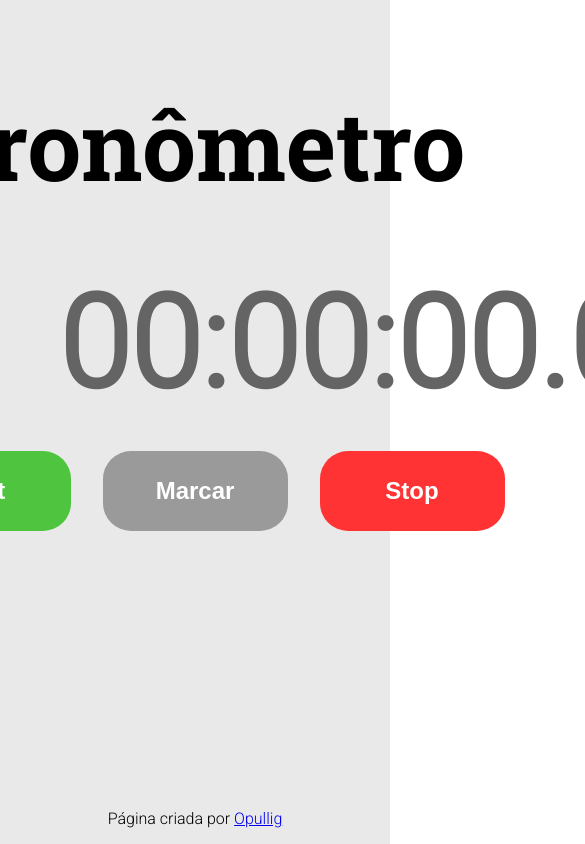
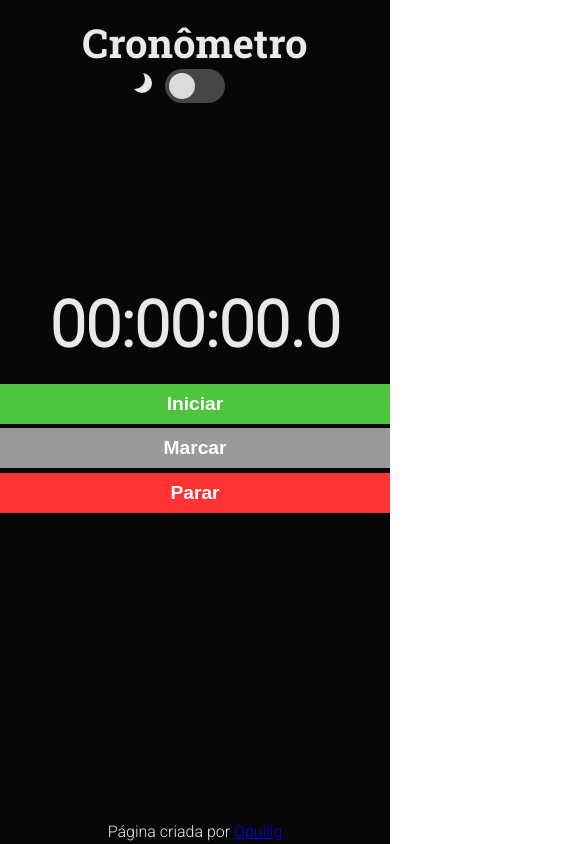
Before and after one commit to opullig/timer, a plain HTML site: page index.html in a window 390 px wide. Shown: the top 844 px of the page, 585 px wide, since content can reach past the window. Drawn offline with Linux system fonts and the light colour scheme.

Commit message:
adicao de modo noturno e mobile

```diff
--- a/css/styles.css
+++ b/css/styles.css
@@ -13,50 +13,46 @@
 
     box-sizing: border-box;
 }
+html, body{ min-height: 100vh;}
 
 body{
     width: 100%;
     height: 100vh;
-
+    min-height: 100vh;
     font-family: var(--text-font);
-
 }
 
 header, main, footer{
     width: 100%;
-
     display: flex;
     flex-direction: column;
     align-items: center;
-
-
 }
 
-header{margin-top: 5em;}
+header{
+  margin-top: 5em;
+  justify-content: center;
+}
 
 header h1{
     font-size: 6em;
     font-family: var(--title-font);
-
+    min-width: 250px;
+    text-align: center;
 }
 
 main{ flex: 1;}
 
 footer{ margin-bottom: 1em; }
 
-
 .container{
+    width: 100%;
     height: 100%;
-
     display: flex;
     flex-direction: column;
     align-items: center;
     justify-content: center;
-
-    background-color: #e9e9e9;
 }
-
-
 
 .timer{
     width: 70%;
@@ -134,7 +130,8 @@ footer{ margin-bottom: 1em; }
     display: grid;
     grid-template-columns: 1fr 1fr 1fr 1fr 1fr;
     gap: 0.5em;
-    height: 200px;
+    width: 90vw;
+    max-height: 200px;
     overflow-y: scroll;
     -ms-overflow-style: none;
     overflow: -moz-scrollbars-none;
@@ -162,3 +159,160 @@ footer{ margin-bottom: 1em; }
     left: 50%;
     transform: translateX(-50%);
 }
+
+/* The switch - the box around the slider */
+.switch {
+    position: relative;
+    display: inline-block;
+    width: 60px;
+    height: 34px;
+  }
+
+  /* Hide default HTML checkbox */
+  .switch input {
+    opacity: 0;
+    width: 0;
+    height: 0;
+  }
+
+  /* The slider */
+  .slider {
+    position: absolute;
+    cursor: pointer;
+    top: 0;
+    left: 0;
+    right: 0;
+    bottom: 0;
+    background-color: #464646;
+    -webkit-transition: 2s;
+    transition: 2s;
+    border-radius: 34px;
+  }
+
+  .slider:before {
+    position: absolute;
+    content: "";
+    height: 26px;
+    width: 26px;
+    left: 4px;
+    bottom: 4px;
+    background-color: #dbdbdb;
+    -webkit-transition: 2s;
+    transition: 2s;
+    border-radius: 50%;
+  }
+
+  input:checked + .slider {
+    background-color: #dbdbdb;
+  }
+
+  input:focus + .slider {
+    box-shadow: 0 0 0px #dbdbdb;
+  }
+
+  input:checked + .slider:before {
+    -webkit-transform: translateX(26px);
+    -ms-transform: translateX(26px);
+    transform: translateX(26px);
+    background-color: #464646;
+}
+
+  .moon, .sun{
+    position: absolute;
+    margin: auto;
+    top: -15px;
+    bottom: 0;
+    width: 20px;
+    height: 20px;
+    transform: translateX(-50%);
+    background-color: transparent;
+    transition-duration: 1.5s;
+}
+
+  .moon{
+    right: 0;
+    left: -100px;
+    border-radius: 50%;
+    box-shadow: 7px 4px 0px 0px #e9e9e9;
+
+  }
+
+  .sun{
+    right: -100px;
+    left: 0;
+    border-radius: 50%;
+    box-shadow: 20px 0px 0px 0px #464646;
+  }
+
+  .darkMode, .lightMode, .darkMode *, .lightMode *{ transition-duration: 1.5s; }
+
+  .darkMode {
+      background-color: #070707;
+  }
+
+  .lightMode{
+    background-color: #e9e9e9;
+  }
+
+  .darkMode h1, .darkMode p, .darkMode ul#lap-time li{
+      color: #e9e9e9;
+  }
+
+  @media screen and (max-width:900px){
+
+    #timer-number{ font-size: 6em;}
+
+    .container header h1{ font-size: 4em;}
+
+  }
+
+  @media screen and (max-width:650px){
+    body{ min-width: 320px;}
+
+    .timer{width: 100%;}
+    #timer-number{
+      font-size: 4em;
+    }
+
+    .timer{
+      width: 100%;
+    }
+    .group-button{
+      flex-direction: column;
+      width: 100%;
+    }
+
+    .group-button button{
+      width: 100%;
+      height: 40px;
+      border-radius: 0;
+      margin-top: 0.25em;
+      margin-left: 0;
+      margin-right: 0;
+      margin-bottom: 0;
+      font-size: 1.2em;
+    }
+
+    header{ margin-top: 1em}
+
+    .container{
+      justify-content: flex-start;
+    }
+    .container header h1{ font-size: 2.5em}
+
+    #lap-time{
+      grid-template-columns: 1fr 1fr;
+      height: 120px;
+      text-align: center;
+      margin-top: 0.25em;
+    }
+
+    #btn-clear-lap{
+      width: 100%;
+      border-radius: 0;
+      bottom: 33px;
+      height: 25px;
+    }
+
+    footer{ margin-bottom: 0.2em;}
+  }
--- a/index.html
+++ b/index.html
@@ -7,18 +7,23 @@
     <link rel="stylesheet" href="./css/styles.css"/>
 </head>
 <body>
-    <div class="container">
+    <div class="container darkMode" id="main-container">
         <header>
             <h1>Cronômetro</h1>
+            <label class="switch">
+                <div class="moon" id="theme-icon"></div>
+                <input type="checkbox" id="theme-check">
+                <span class="slider"></span>
+            </label>
         </header>
         <main>
             <div class="timer">
                 <p id="timer-number">00:00:00.0</p>
                 <div class="group-button">
-                    <button id="btn-play" class="play">Start</button>
-                    <button id="btn-pause" class="hidden default">Pause</button>
+                    <button id="btn-play" class="play">Iniciar</button>
+                    <button id="btn-pause" class="hidden default">Pausar</button>
                     <button id="btn-lap" class="default">Marcar</button>
-                    <button id="btn-stop"class="stop">Stop</button>
+                    <button id="btn-stop"class="stop">Parar</button>
                     <button id="btn-clear-lap" class="default hidden">Limpar tempo</button>
                 </div>
                 <ul id="lap-time">
--- a/js/timer.js
+++ b/js/timer.js
@@ -11,14 +11,25 @@ const stopBtn  = document.querySelector("#btn-stop");
 const pauseBtn = document.querySelector("#btn-pause");
 const lapBtn   = document.querySelector("#btn-lap");
 const clearBtn = document.querySelector("#btn-clear-lap");
+const themeBtn = document.querySelector("#theme-check");
 
 const lapDiv   = document.querySelector("#lap-time");
+const mainContainer = document.querySelector("#main-container");
+const themeIcon = document.querySelector('#theme-icon');
 
 playBtn.addEventListener("click", startTimer);
 stopBtn.addEventListener("click", stopTimer);
 pauseBtn.addEventListener("click", pauseTimer);
 lapBtn.addEventListener("click", lapTimer);
 clearBtn.addEventListener("click", clearLap);
+themeBtn.addEventListener("change", themeChange);
+
+function themeChange(){
+    mainContainer.classList.toggle('darkMode');
+    themeIcon.classList.toggle('moon');
+    mainContainer.classList.toggle('lightMode');
+    themeIcon.classList.toggle('sun');
+}
 
 function btnToggle(btn){
     btn.classList.toggle("hidden");
```
